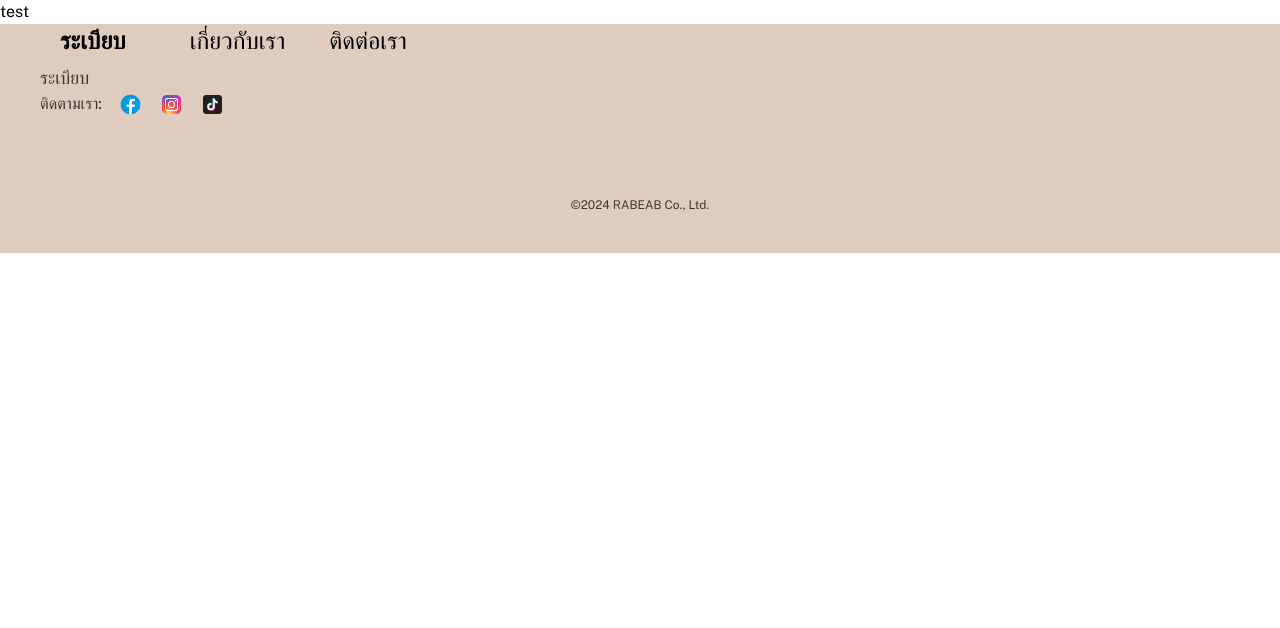
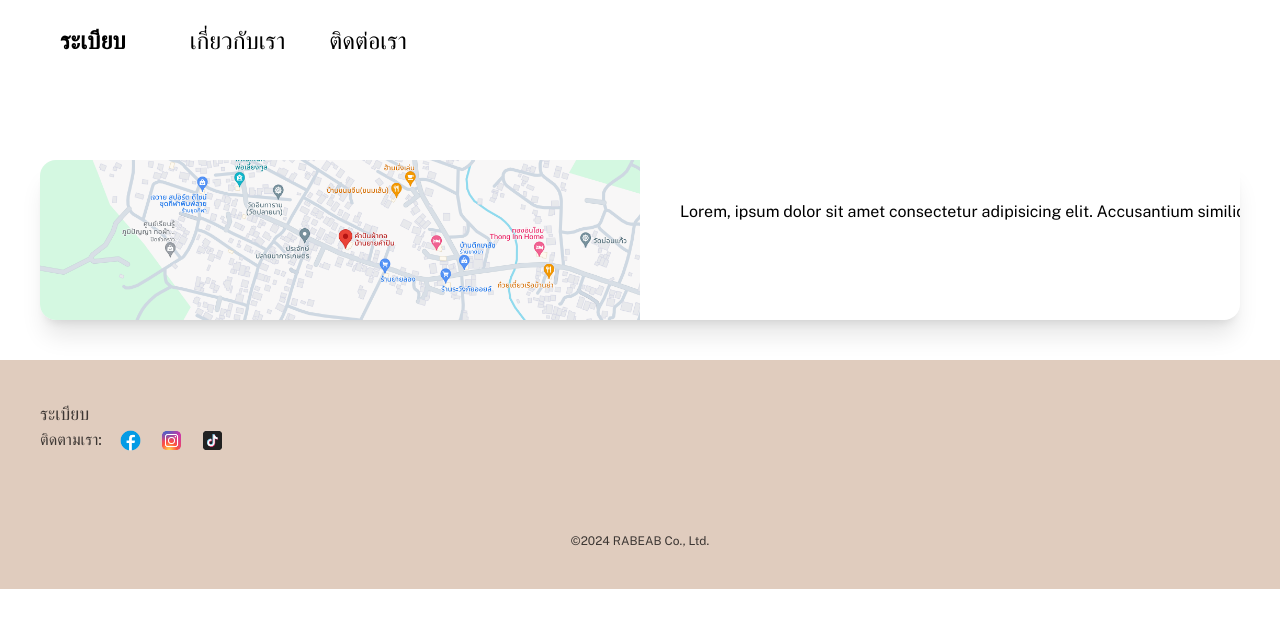
Before and after one commit to PawarisSueaaeim/React-redux-toolkit, a Next.js app: page /aboutus in a window 1280 px wide. Shown: the top 628 px of the page. Built offline with nearby package versions, Linux system fonts and the light colour scheme.

Commit message:
feature: add about us page

```diff
--- a/src/app/aboutus/page.tsx
+++ b/src/app/aboutus/page.tsx
@@ -1,11 +1,25 @@
+import { CardContainer } from '@/common/card'
+import Image from 'next/image'
 import React from 'react'
 
 type Props = {}
 
 export default function AboutUs({}: Props) {
   return (
-    <div className='container'>
-        test
+    <div className='pt-40 pb-10 px-10'>
+      <CardContainer>
+        <div className='relative h-40'>
+          <Image
+            src="/image/map.png"
+            alt="map"
+            fill
+            style={{ objectFit: "cover" }}
+          />
+        </div>
+        <div className='p-10'>
+          <span>Lorem, ipsum dolor sit amet consectetur adipisicing elit. Accusantium similique perspiciatis, error magnam aperiam incidunt tempore quibusdam nemo esse minus! Aut vero veritatis accusantium praesentium itaque eum, omnis dignissimos animi?</span>
+        </div>
+      </CardContainer>
     </div>
   )
 }
```
